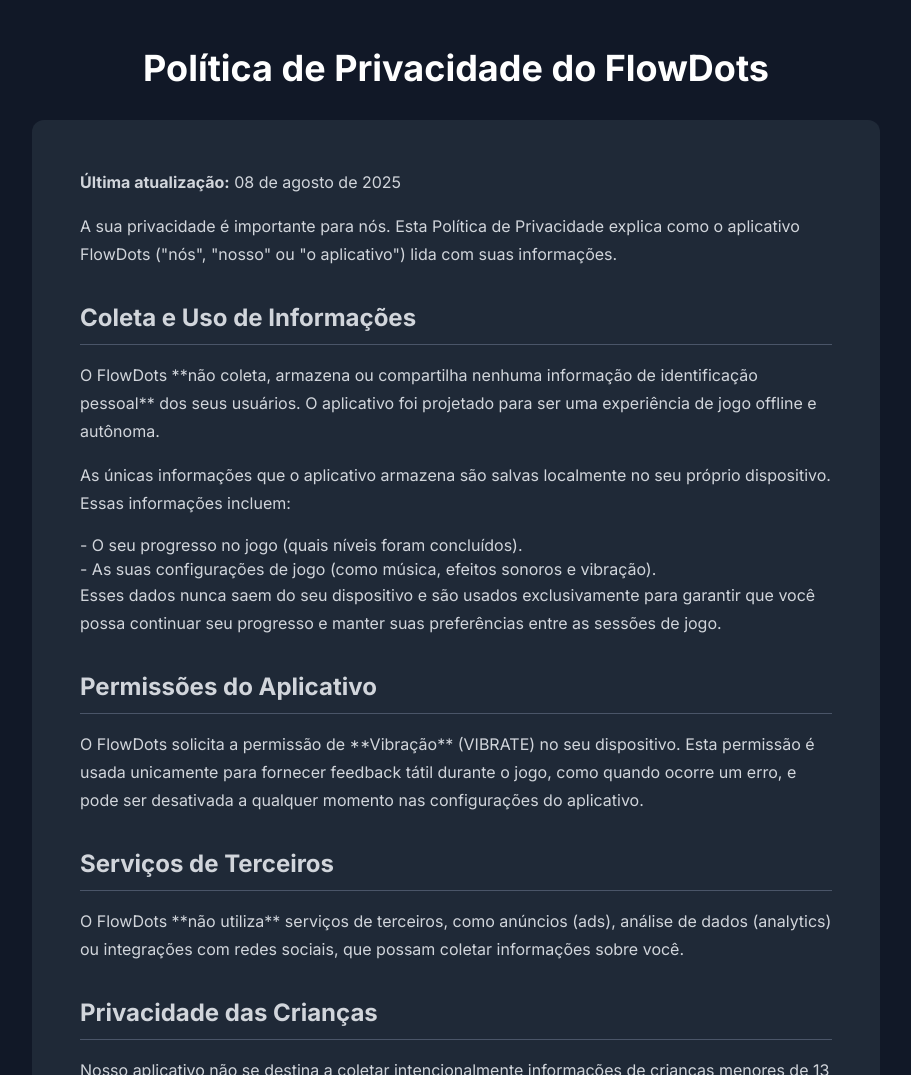
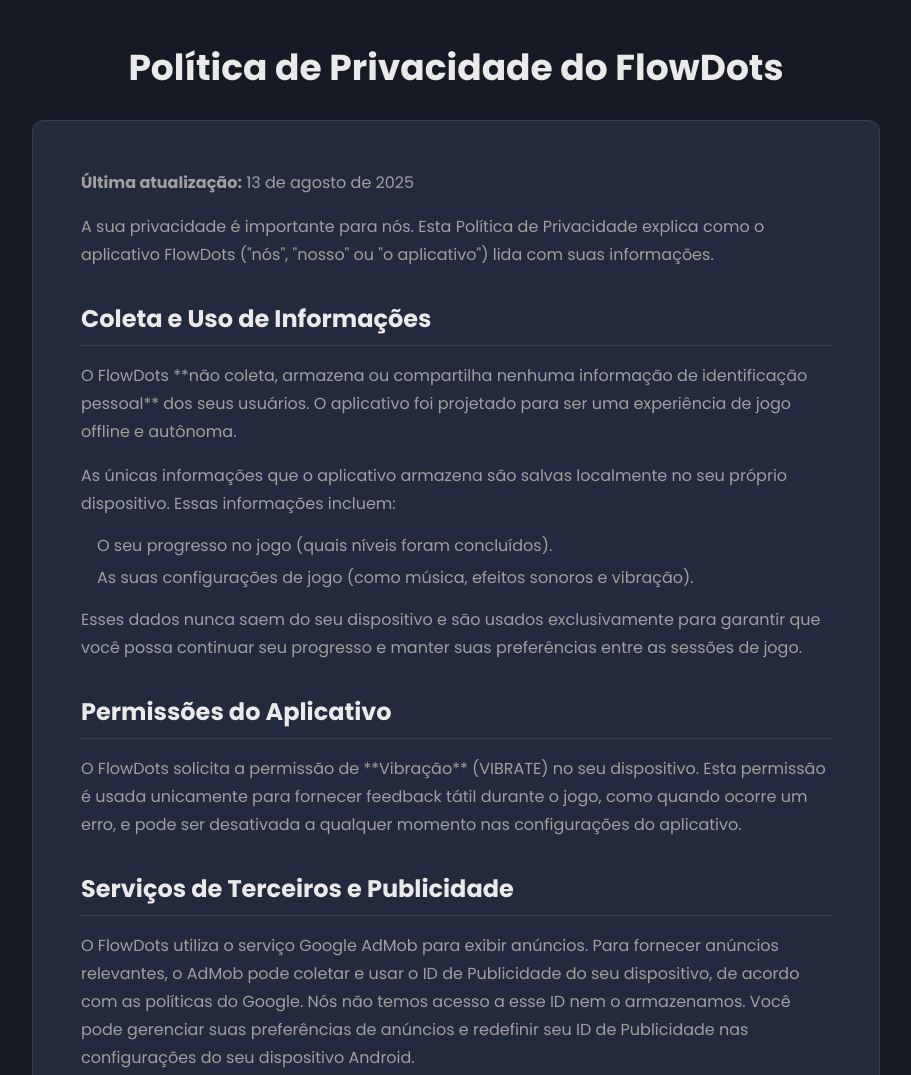
Before and after one commit to glaucodev01/flowdots, a plain HTML site: page privacy_policy.html in a window 1280 px wide. Shown: the top 1075 px of the page, without its empty margins (184-1095 px from the left). Drawn offline with nearby package versions, Linux system fonts and the light colour scheme.

Commit message:
Update privacy_policy.html

```diff
--- a/privacy_policy.html
+++ b/privacy_policy.html
@@ -4,39 +4,67 @@
     <meta charset="UTF-8">
     <meta name="viewport" content="width=device-width, initial-scale=1.0">
     <title>Política de Privacidade - FlowDots</title>
+    <link rel="icon" type="image/png" href="icon.png">
     <script src="https://cdn.tailwindcss.com"></script>
     <link rel="preconnect" href="https://fonts.googleapis.com">
     <link rel="preconnect" href="https://fonts.gstatic.com" crossorigin>
-    <link href="https://fonts.googleapis.com/css2?family=Inter:wght@400;700&display=swap" rel="stylesheet">
+    <link href="https://fonts.googleapis.com/css2?family=Poppins:wght@400;700&display=swap" rel="stylesheet">
+    <script>
+        // ✅ CONFIGURAÇÃO DAS CORES DO TEMA DO APP NO TAILWIND
+        tailwind.config = {
+            theme: {
+                extend: {
+                    colors: {
+                        'neon-bg': '#161A25',
+                        'neon-surface': '#242A3D',
+                        'neon-primary': '#26C6DA',
+                        'neon-text': '#EAEAEA',
+                        'neon-text-secondary': '#A0A0A0',
+                    }
+                }
+            }
+        }
+    </script>
     <style>
         body {
-            font-family: 'Inter', sans-serif;
+            font-family: 'Poppins', sans-serif;
         }
         .policy-content h2 {
             font-size: 1.5rem;
             font-weight: 700;
             margin-top: 2rem;
             margin-bottom: 1rem;
-            border-bottom: 1px solid #4a5568;
+            /* ✅ COR DA BORDA ATUALIZADA */
+            border-bottom: 1px solid #3A415A;
             padding-bottom: 0.5rem;
+            color: #EAEAEA; /* Cor do título h2 */
         }
         .policy-content p {
             margin-bottom: 1rem;
             line-height: 1.75;
         }
         .policy-content a {
-            color: #26c6da;
+            /* ✅ COR DO LINK ATUALIZADA */
+            color: #26C6DA;
             text-decoration: underline;
+        }
+        .policy-content ul {
+            list-style-position: inside;
+            padding-left: 1rem;
+            margin-bottom: 1rem;
+        }
+        .policy-content li {
+            margin-bottom: 0.5rem;
         }
     </style>
 </head>
-<body class="bg-gray-900 text-gray-300 antialiased">
+<body class="bg-neon-bg text-neon-text-secondary antialiased">
 
     <div class="container mx-auto px-6 py-12 max-w-4xl">
-        <h1 class="text-4xl font-bold text-white text-center mb-8">Política de Privacidade do FlowDots</h1>
+        <h1 class="text-4xl font-bold text-neon-text text-center mb-8">Política de Privacidade do FlowDots</h1>
 
-        <div class="bg-gray-800 p-8 md:p-12 rounded-xl policy-content">
-            <p><strong>Última atualização:</strong> 08 de agosto de 2025</p>
+        <div class="bg-neon-surface p-8 md:p-12 rounded-xl policy-content border border-gray-700">
+            <p><strong>Última atualização:</strong> 13 de agosto de 2025</p>
 
             <p>A sua privacidade é importante para nós. Esta Política de Privacidade explica como o aplicativo FlowDots ("nós", "nosso" ou "o aplicativo") lida com suas informações.</p>
 
@@ -44,16 +72,16 @@
             <p>O FlowDots **não coleta, armazena ou compartilha nenhuma informação de identificação pessoal** dos seus usuários. O aplicativo foi projetado para ser uma experiência de jogo offline e autônoma.</p>
             <p>As únicas informações que o aplicativo armazena são salvas localmente no seu próprio dispositivo. Essas informações incluem:</p>
             <ul>
-                <li>- O seu progresso no jogo (quais níveis foram concluídos).</li>
-                <li>- As suas configurações de jogo (como música, efeitos sonoros e vibração).</li>
+                <li>O seu progresso no jogo (quais níveis foram concluídos).</li>
+                <li>As suas configurações de jogo (como música, efeitos sonoros e vibração).</li>
             </ul>
             <p>Esses dados nunca saem do seu dispositivo e são usados exclusivamente para garantir que você possa continuar seu progresso e manter suas preferências entre as sessões de jogo.</p>
 
             <h2>Permissões do Aplicativo</h2>
             <p>O FlowDots solicita a permissão de **Vibração** (VIBRATE) no seu dispositivo. Esta permissão é usada unicamente para fornecer feedback tátil durante o jogo, como quando ocorre um erro, e pode ser desativada a qualquer momento nas configurações do aplicativo.</p>
 
-            <h2>Serviços de Terceiros</h2>
-            <p>O FlowDots **não utiliza** serviços de terceiros, como anúncios (ads), análise de dados (analytics) ou integrações com redes sociais, que possam coletar informações sobre você.</p>
+            <h2>Serviços de Terceiros e Publicidade</h2>
+            <p>O FlowDots utiliza o serviço Google AdMob para exibir anúncios. Para fornecer anúncios relevantes, o AdMob pode coletar e usar o ID de Publicidade do seu dispositivo, de acordo com as políticas do Google. Nós não temos acesso a esse ID nem o armazenamos. Você pode gerenciar suas preferências de anúncios e redefinir seu ID de Publicidade nas configurações do seu dispositivo Android.</p>
 
             <h2>Privacidade das Crianças</h2>
             <p>Nosso aplicativo não se destina a coletar intencionalmente informações de crianças menores de 13 anos. Como não coletamos nenhuma informação de identificação pessoal, estamos em conformidade com o Children's Online Privacy Protection Act (COPPA).</p>
@@ -66,7 +94,7 @@
         </div>
 
         <div class="text-center mt-8">
-            <a href="index.html" class="text-cyan-400 hover:text-cyan-300">
+            <a href="index.html" class="text-neon-primary hover:text-opacity-80">
                 &larr; Voltar para a página inicial
             </a>
         </div>
```
